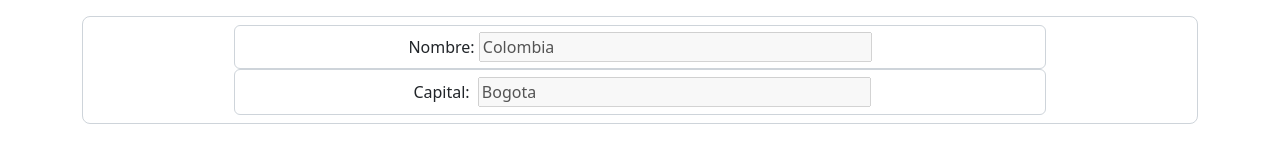
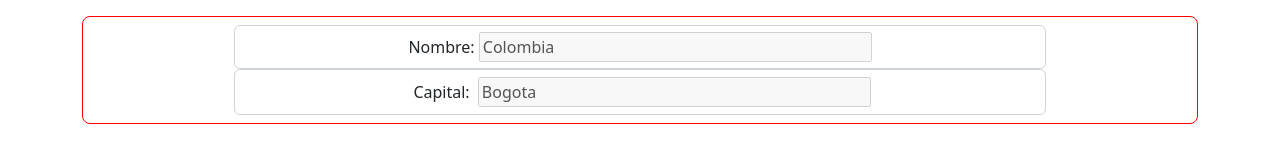
Before and after one commit to polopineresluis/Git-Para-Desarrolladores, a plain HTML site: page Git para desarrolladores/InterfacesDesarrollador04/index.html in a window 1280 px wide. Drawn offline with nearby package versions, Linux system fonts and the light colour scheme.

Commit message:
Cambiando el border del formulario a red

```diff
--- a/Git para desarrolladores/InterfacesDesarrollador04/css/style.css
+++ b/Git para desarrolladores/InterfacesDesarrollador04/css/style.css
@@ -3,3 +3,7 @@ body{
     margin: 0;
     padding: 0;
 }
+
+.contenedor_formulario{
+    border-color: red;
+}
--- a/Git para desarrolladores/InterfacesDesarrollador04/index.html
+++ b/Git para desarrolladores/InterfacesDesarrollador04/index.html
@@ -12,7 +12,7 @@
 <body>
 
     <div class="container">
-        <div class="mt-3 formulario form-control form-control-lg w-100">
+        <div class="mt-3 formulario form-control form-control-lg w-100 contenedor_formulario">
             <form class="d-flex flex-column justify-content-center align-items-center "
             action="">
                 <div class="form-control w-75 text-center" >
```
